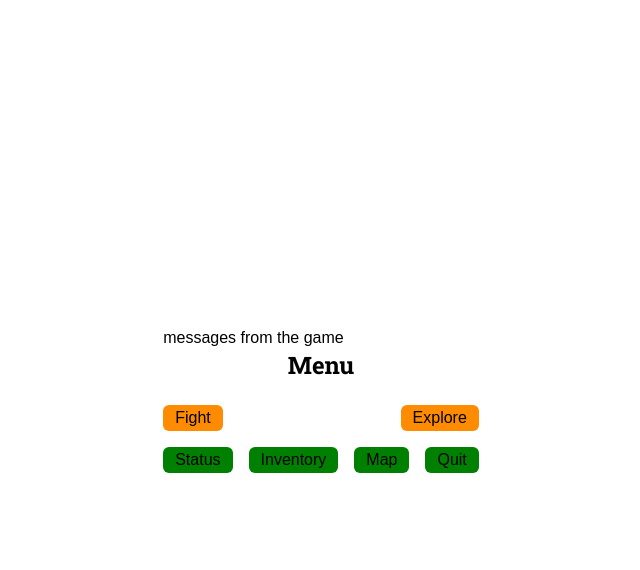
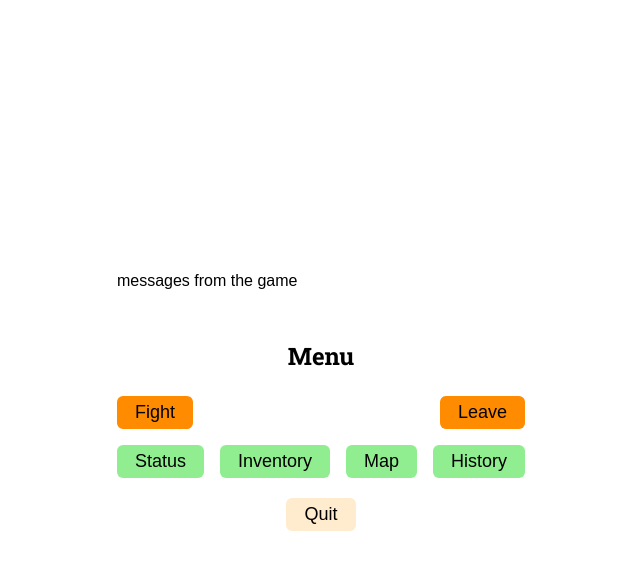
Before and after one commit to jaredryan/when-bunnies-attack, a React (Create React App) app: page / in a window 1280 px wide. Both pictures are taken after a click on the button "Start Game". Shown: the top 570 px of the page, without its empty margins (319-959 px from the left). Built offline with nearby package versions, Linux system fonts and the light colour scheme.

Commit message:
minor content fixes and polishing action buttons on game screen

```diff
--- a/src/Pages/Game.js
+++ b/src/Pages/Game.js
@@ -4,14 +4,15 @@ const Game = (props) => (
         <h2>Menu</h2>
         <ul className="actionContainer">
             <li><button>Fight</button></li>
-            <li><button>Explore</button></li>
+            <li><button>Leave</button></li>
         </ul>
         <ul className="actionContainer">
             <li><button>Status</button></li>
             <li><button>Inventory</button></li>
-            <li><button>Map</button></li>
-            <li><button onClick={() => props.endGame(false)}>Quit</button></li>
+            <li><button>Map</button></li> {/* Doing this would be a new feature! */}
+            <li><button>History</button></li> {/* Doing this would be a new feature! */}
         </ul>
+        <button className="quit" onClick={() => props.endGame(false)}>Quit</button>
     </div>
 )
 
--- a/src/Pages/Loser.js
+++ b/src/Pages/Loser.js
@@ -4,11 +4,12 @@ const Loser = (props) => (
         <h2>Oof. Looks like they got you.</h2>
         <p>
             Don't worry. Many others thought: "It's just a harmless little bunny...", then
-            promptly dying.
+            promptly died. You're not alone.
         </p>
         <p>
             Some even went so far as to use something as barbaric as the "holy hand grenade."
             How unsettling. Here, we're refined: we use knives and swords instead.
+            And a very handy <span className="emphasis">Restart</span> button.
         </p>
         <button className="gameButton" onClick={props.startGame}>Restart Game</button>
     </div>
--- a/src/Pages/Title.js
+++ b/src/Pages/Title.js
@@ -6,13 +6,13 @@ const Title = (props) => (
             While learning the basics of web development at a coding bootcamp,
             I made this game as a learning project. As an avid video game lover,
             my first fun coding project just had to be a video game! It was
-            originally one single JavaScript file ran by Node in the terminal,
+            originally one single JavaScript file ran by Node.js in the terminal,
             and now, years later, I did some spring cleaning and hosted it.
         </p>
         <p>
             It's about 5-10 minutes, and there is no save feature, so make sure
-            got the time to spare...or, you know, just leave this open in some
-            tab till you can come back to it. Good luck!
+            you got the time to spare...or, you know, just leave this open in some
+            tab until you can come back to it. Good luck!
         </p>
         <button className="gameButton" onClick={props.startGame}>Start Game</button>
     </div>
--- a/src/Pages/Winner.js
+++ b/src/Pages/Winner.js
@@ -4,14 +4,14 @@ const Winner = (props) => (
         <h2>Nice job, you escaped!</h2>
         <p>
             Hats off to you, my friend. Not only did you escape bunny experiments and
-            the horrors of a vegetarian diet, but you managed to play through a novice
-            developer's game! That's a 3-fold escape: a hat trick, if you will.
+            the horrors of an unending vegetarian diet, but you managed to play through a
+            novice developer's game! That's a 3-fold escape: a hat trick, if you will.
         </p>
         <p>
             I'd give you some cake if I could (not carrot, of course), but since I can't,
             let me just take this moment to say "Thank you!" And if you had fun anyways,
-            share with a friend or click that big ol' button below to go say hi to your
-            little friends.
+            share with a friend or click that big button below to play with your new friends
+            again.
         </p>
         <button className="gameButton" onClick={props.startGame}>Play Again</button>
     </div>
--- a/src/index.css
+++ b/src/index.css
@@ -3,13 +3,14 @@
             box-sizing: border-box;
     --primary: darkorange;
     --primarylight: orange;
-    --secondarylight: lightgreen;
-    --secondaryfont: green;
+    --secondarylight: palegreen;
     --background: white;
+    --tertiary: blanchedalmond;
+    --backgroundsecondary: cornsilk;
     --backgroundsecondary: cornsilk;
     --font: black;
     --primaryfont: darkorange;
-    --secondary: green;
+    --secondary: lightgreen;
 
     color: var(--font);
 }
@@ -66,6 +67,10 @@ h2 {
     margin-bottom: 24px;
 }
 
+.gameContainer h2 {
+    margin-top: 48px;
+}
+
 p {
     margin-bottom: 16px;
 }
@@ -82,12 +87,9 @@ button {
     text-align: center;
     border-radius: 6px;
     font-weight: 400;
-    padding: 4px 12px;
-}
-
-button:hover {
-    -webkit-transition-duration: 500ms;
-            transition-duration: 500ms;
+    padding: 6px 18px;
+    font-size: 18px;
+    transition: background-color 0.5s;
 }
 
 button.gameButton {
@@ -112,6 +114,15 @@ button.gameButton:hover,
 
 .actionContainer:last-of-type button:hover {
     background-color: var(--secondarylight);
+}
+
+button.quit {
+    margin: 20px auto 0;
+    background-color: var(--tertiary);
+}
+
+button.quit:hover {
+    background-color: var(--backgroundsecondary);
 }
 
 @media (max-width: 1000px) {
@@ -149,7 +160,7 @@ button.gameButton:hover,
 }
 
 .pageContainer > * {
-    max-width: 660px;
+    max-width: 600px;
 }
 
 .actionContainer {
```
